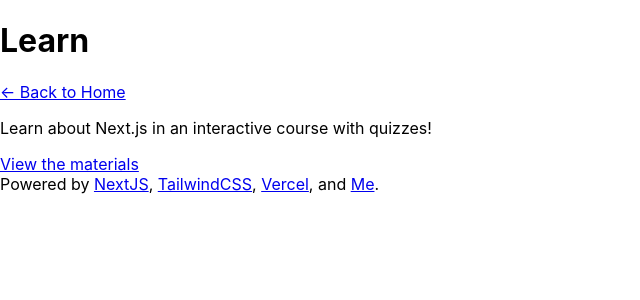
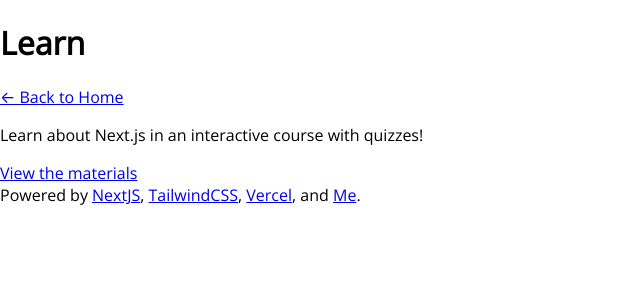
Before and after one commit to ls-andrew-borstein/nextjs-with-tailwind-jit, a Next.js app: page /learn in a window 1280 px wide. Shown: the top 300 px of the page, without its empty margins (0-640 px from the left). Built offline with nearby package versions, Linux system fonts and the light colour scheme.

Commit message:
Add custom Google font
Should be auto-optimized: https://nextjs.org/docs/basic-features/font-optimization

```diff
--- a/pages/_document.tsx
+++ b/pages/_document.tsx
@@ -15,7 +15,12 @@
   render() {
     return (
       <Html lang="en">
-        <Head />
+        <Head>
+          <link
+            href="https://fonts.googleapis.com/css2?family=Open+Sans"
+            rel="stylesheet"
+          />
+        </Head>
         <body>
           <Main />
           <NextScript />
--- a/public/styles/global.css
+++ b/public/styles/global.css
@@ -3,8 +3,8 @@
   background-color: white;
   padding: 0;
   margin: 0;
-  font-family: -apple-system, BlinkMacSystemFont, Segoe UI, Roboto, Oxygen,
-    Ubuntu, Cantarell, Fira Sans, Droid Sans, Helvetica Neue, sans-serif;
+  font-family: "Open Sans", -apple-system, BlinkMacSystemFont, Segoe UI, Roboto,
+    Oxygen, Ubuntu, Cantarell, Fira Sans, Droid Sans, Helvetica Neue, sans-serif;
 }
 
 *,
```
